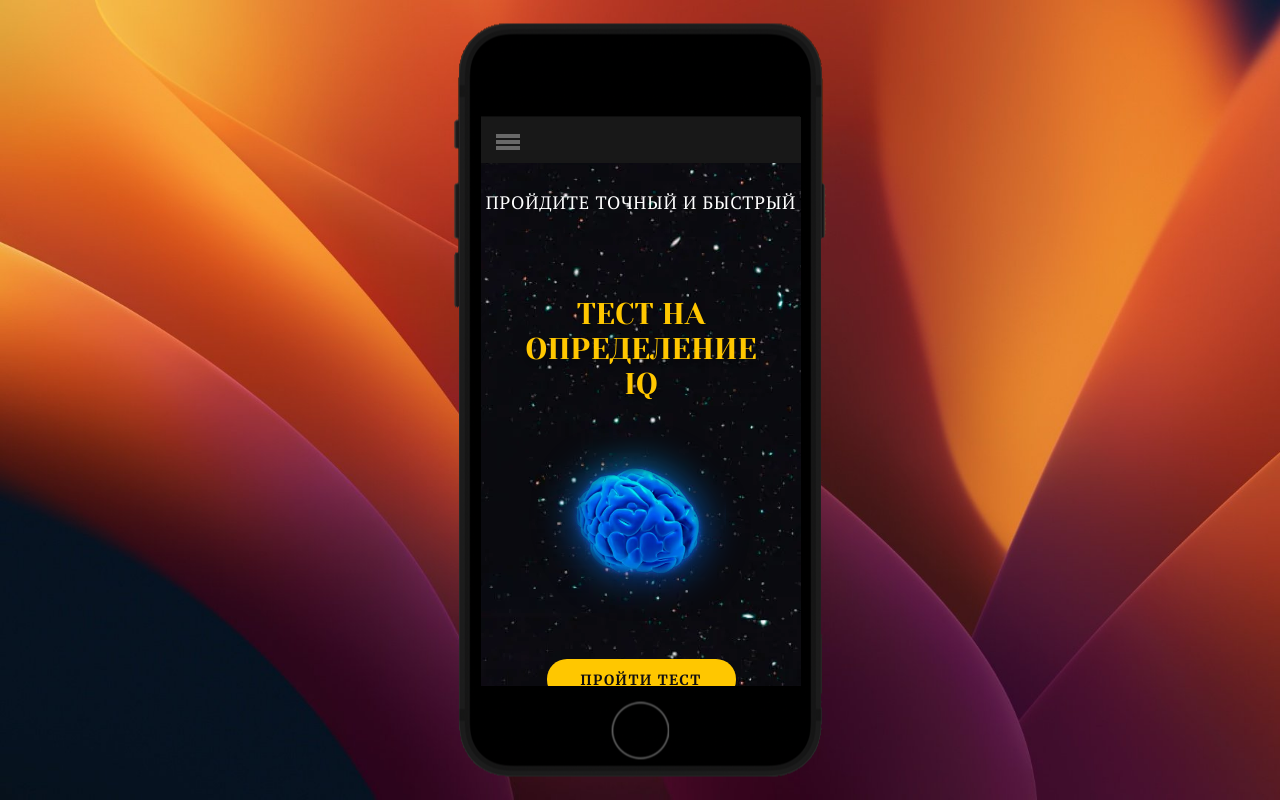
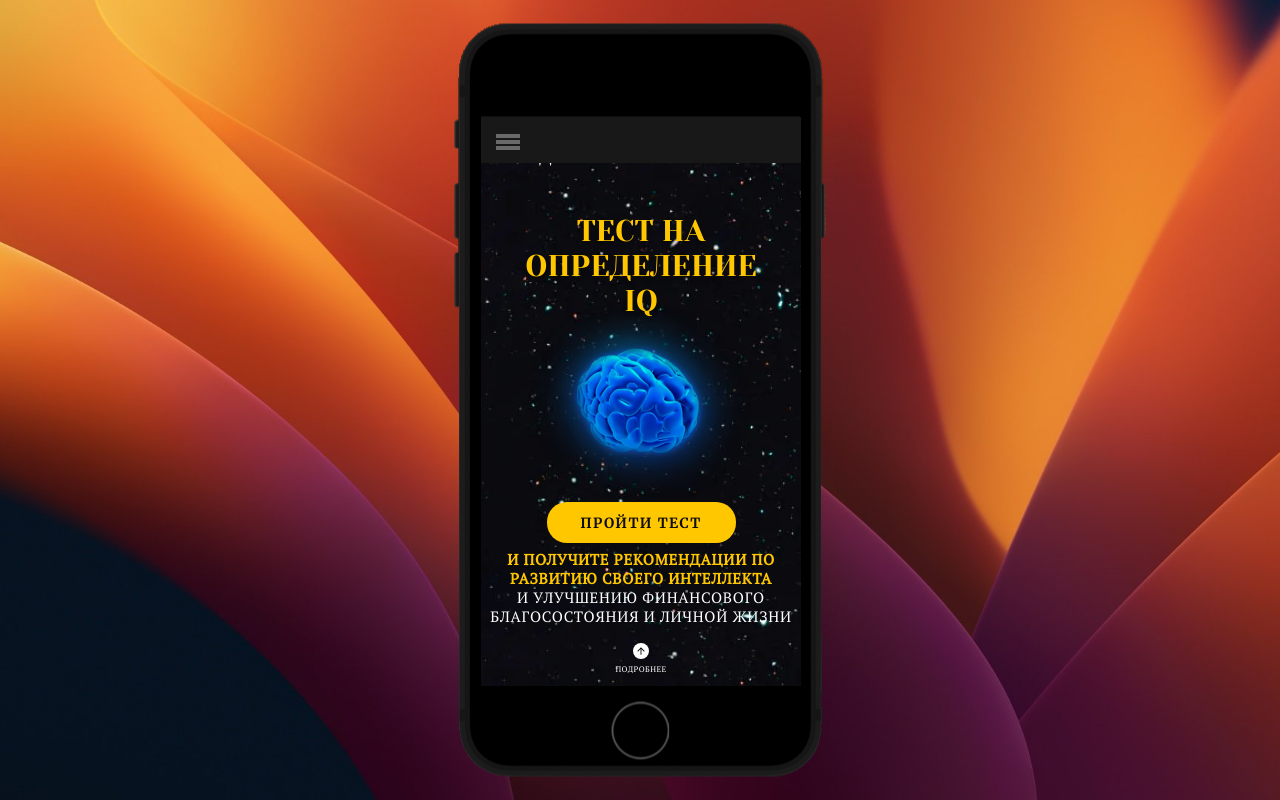
Before and after one commit to kulakdev/abcmobile-vue, a Vue app: page / in a window 1280 px wide. Built offline with nearby package versions, Linux system fonts and the light colour scheme.

Commit message:
fixed the issue with screen sizes on desktop and mobile

```diff
--- a/src/App.vue
+++ b/src/App.vue
@@ -56,8 +56,9 @@ import LandingPage from './components/LandingPage.vue'
 @media (min-width: 576px) {
   .wrapper {
     padding: 0;
+    margin: 0;
     width: 100vw;
-    height: 100%;
+    height: 100vh;
 
     background-image: url('src/assets/ventura.jpg');
     background-size: cover;
--- a/src/components/LandingPage.vue
+++ b/src/components/LandingPage.vue
@@ -19,7 +19,9 @@ export default {
       <ButtonComponent text="ПРОЙТИ ТЕСТ" class="buttonStyle"></ButtonComponent>
       <h2 class="textGold">
         и получите рекомендации по развитию своего интеллекта
-        <span class="textWhite">и улучшению финансового благосостояния и личной жизни</span>
+        <span class="textWhite" style="display: block"
+          >и улучшению финансового благосостояния и личной жизни</span
+        >
       </h2>
       <a class="anchor textWhite" href="#">
         <div class="circle">
@@ -50,7 +52,6 @@ export default {
 .landing {
   width: 100%;
   height: 100vh;
-  padding-top: 46px;
   background-image: url('src/assets/space.webp') !important;
   justify-content: space-between;
   display: flex;
@@ -109,7 +110,8 @@ export default {
 .anchor {
   width: 100%;
   height: 54px;
-  justify-content: center;
+  padding: 11px;
+  justify-content: space-between;
   align-content: center;
   align-items: center;
   display: flex;
@@ -135,6 +137,19 @@ export default {
   text-align: center;
   letter-spacing: 0.05em;
   text-transform: uppercase;
+}
+
+/* DESKTOP VER */
+
+@media (min-width: 576px) {
+  .landing {
+    width: 100%;
+    height: 569px;
+    background-image: url('src/assets/space.webp') !important;
+    justify-content: space-between;
+    display: flex;
+    flex-direction: column;
+  }
 }
 
 /* These are REUSABLE MINI-CLASSES or styling for DEFAULT HTML COMPONENTS */
```
